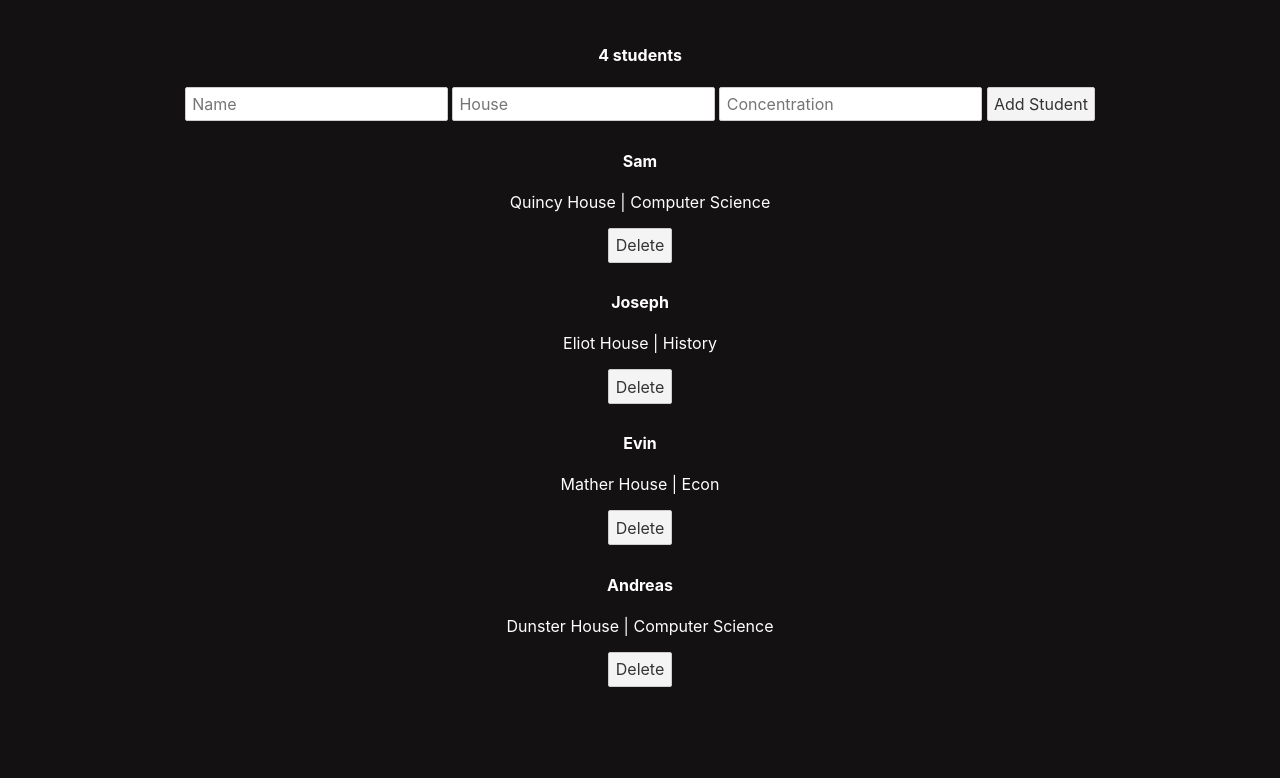
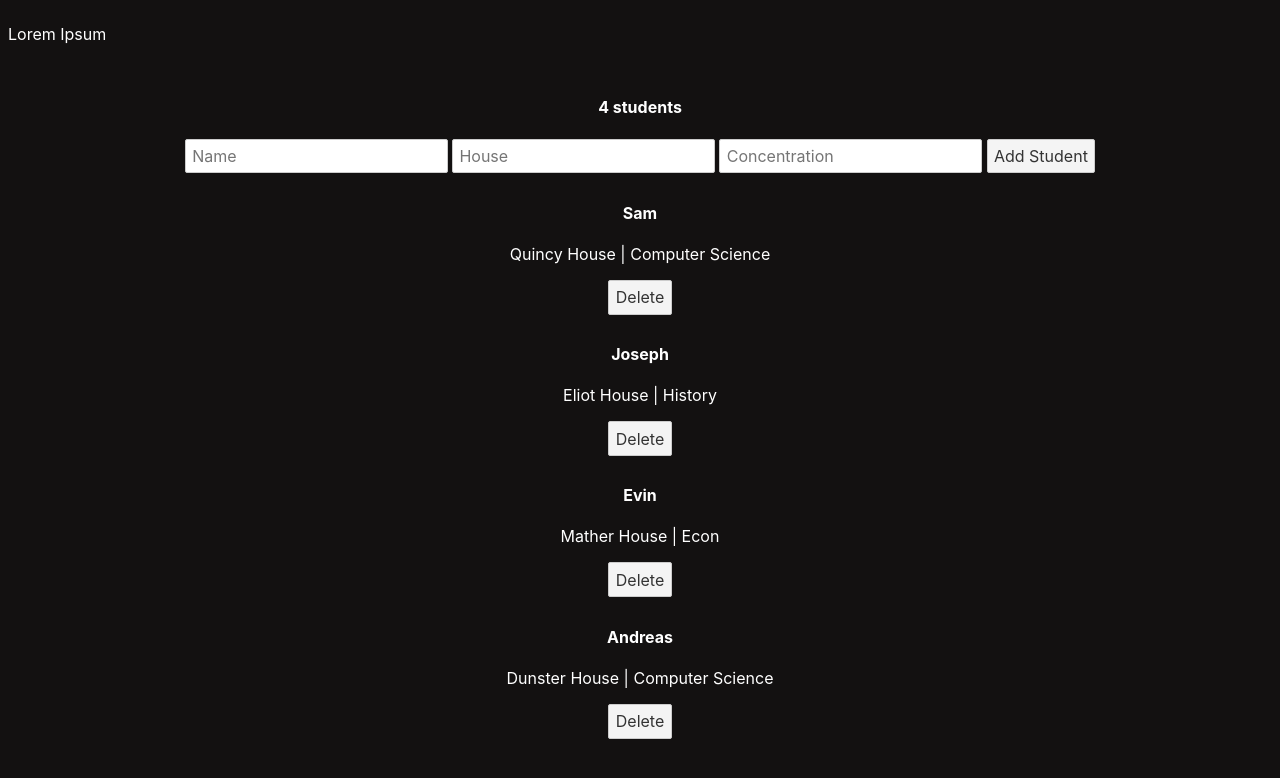
Before and after one commit to sosaagbontaen/votable, a Svelte app: page / in a window 1280 px wide. Shown: the top 778 px of the page. Built offline with nearby package versions, Linux system fonts and the light colour scheme.

Commit message:
Imported Modal component

```diff
--- a/src/App.svelte
+++ b/src/App.svelte
@@ -1,14 +1,16 @@
 <script>
+	import Modal from './Modal.svelte'
+
 	let newStudentName = "";
 	let newStudentHouse = "";
 	let newStudentConcentration = "";
+
 	let students = [
 		{ name: 'Sam', house: 'Quincy', concentration: 'Computer Science', id: 1},
 		{ name: 'Joseph', house: 'Eliot', concentration: 'History', id: 2},
 		{name: 'Evin', house: 'Mather', concentration: 'Econ', id: 3},
 		{ name: 'Andreas', house: 'Dunster', concentration: 'Computer Science', id: 4}
 	]
-
 
 	const addStudent = (studentID) =>{
 		let newStudent =
@@ -24,13 +26,13 @@
 			students.push(newStudent);
 			students = students;
 		}
-
 	}
 	const deleteStudent = (id) =>{
 		students = students.filter((student) => student.id != id)
 	}
 </script>
 
+<Modal />
 <main>
 	{#if students.length != 1}
 		<h4>{students.length} students</h4>
--- /dev/null
+++ b/src/Modal.svelte
@@ -0,0 +1,12 @@
+<script>
+
+</script>
+
+<div class="blackdrop">
+    <div class="modal">
+        <p>Lorem Ipsum</p>
+    </div>
+</div>
+
+
+<style></style>
```
